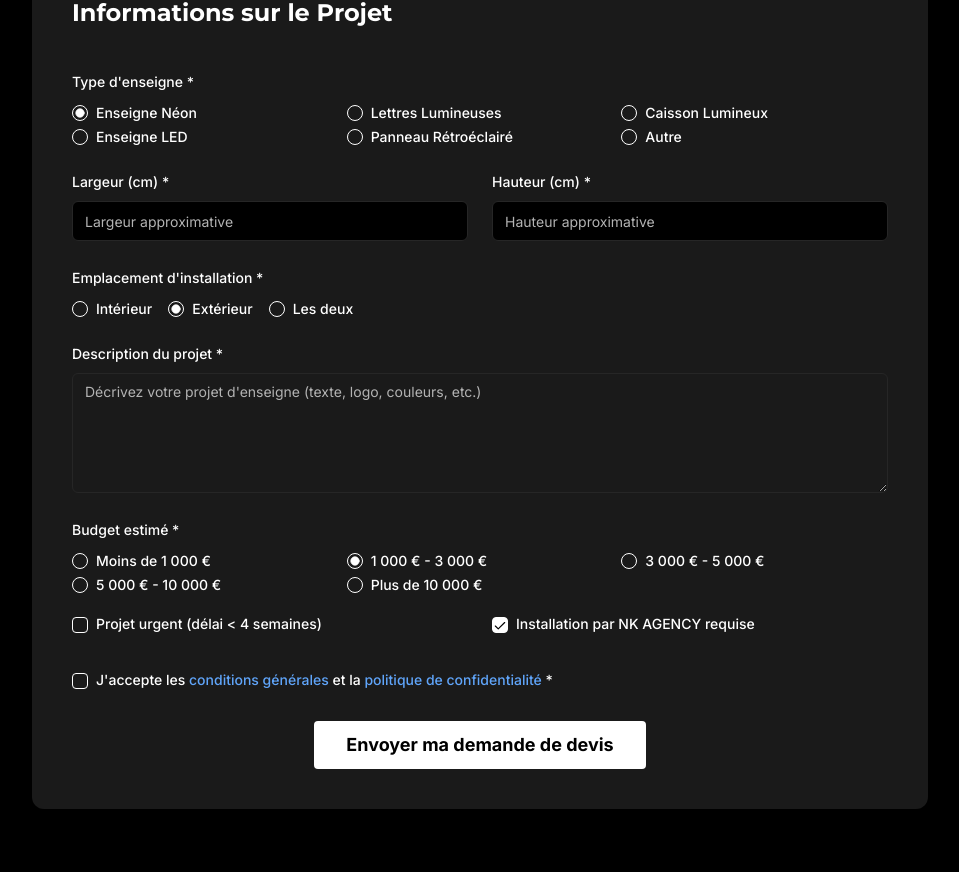
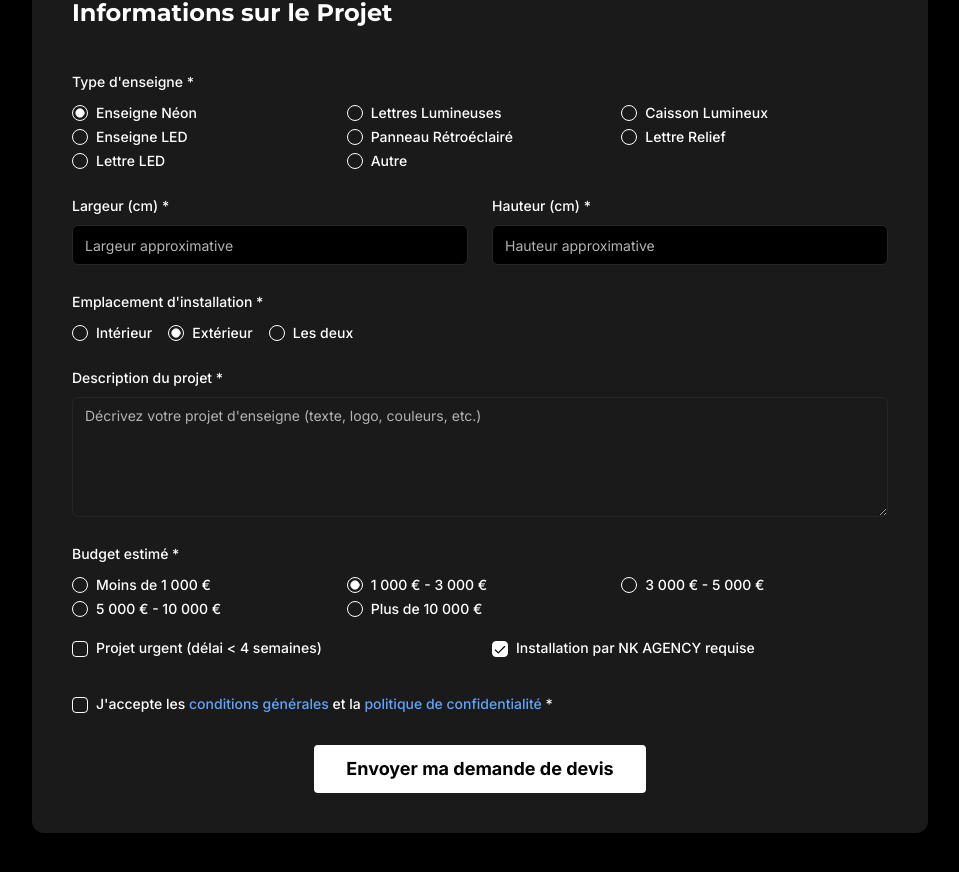
Before and after one commit to Nkagency63/nk-agency, a React (Vite) app: page /quote in a window 1280 px wide. Shown: the part 819-1691 px from the top of the page, without its empty margins (160-1119 px from the left). Built offline with nearby package versions, Linux system fonts and the light colour scheme.

Commit message:
feat: Add product options to quote form
Add options for "Lettre relief" and "Lettre led" to the quote request form.

```diff
--- a/src/pages/QuoteRequest.tsx
+++ b/src/pages/QuoteRequest.tsx
@@ -1,3 +1,4 @@
+
 import { useState } from "react";
 import { useForm } from "react-hook-form";
 import { zodResolver } from "@hookform/resolvers/zod";
@@ -17,7 +18,7 @@ const quoteFormSchema = z.object({
   email: z.string().email("L'e-mail doit être valide"),
   phone: z.string().min(10, "Le numéro de téléphone doit comporter au moins 10 caractères"),
   company: z.string().optional(),
-  signType: z.enum(["neon", "letters", "cabinet", "led", "panel", "other"], {
+  signType: z.enum(["neon", "letters", "cabinet", "led", "panel", "relief", "ledLetters", "other"], {
     required_error: "Veuillez sélectionner un type d'enseigne",
   }),
   otherType: z.string().optional(),
@@ -197,6 +198,14 @@ const QuoteRequest = () => {
                     <Label htmlFor="panel" className="cursor-pointer">Panneau Rétroéclairé</Label>
                   </div>
                   <div className="flex items-center space-x-2">
+                    <RadioGroupItem value="relief" id="relief" />
+                    <Label htmlFor="relief" className="cursor-pointer">Lettre Relief</Label>
+                  </div>
+                  <div className="flex items-center space-x-2">
+                    <RadioGroupItem value="ledLetters" id="ledLetters" />
+                    <Label htmlFor="ledLetters" className="cursor-pointer">Lettre LED</Label>
+                  </div>
+                  <div className="flex items-center space-x-2">
                     <RadioGroupItem value="other" id="other" />
                     <Label htmlFor="other" className="cursor-pointer">Autre</Label>
                   </div>
@@ -205,6 +214,24 @@ const QuoteRequest = () => {
                   <p className="text-red-500 text-sm">{errors.signType.message}</p>
                 )}
               </div>
+
+              {watchSignType === "relief" && (
+                <div className="md:col-span-2 p-4 bg-gray-800 rounded-md">
+                  <p className="text-gray-300 mb-2 font-medium">Lettre Relief</p>
+                  <p className="text-gray-400 text-sm">
+                    Découpe de lettres et logos sur mesure en PVC, ALU, plexiglas et bois MDF.
+                  </p>
+                </div>
+              )}
+
+              {watchSignType === "ledLetters" && (
+                <div className="md:col-span-2 p-4 bg-gray-800 rounded-md">
+                  <p className="text-gray-300 mb-2 font-medium">Lettre LED</p>
+                  <p className="text-gray-400 text-sm">
+                    Découpes et usinage de lettres lumineuses rétro éclairées, boitier PVC ou aluminium et bloc led.
+                  </p>
+                </div>
+              )}
 
               {showOtherType && (
                 <div className="md:col-span-2 space-y-2">
```
